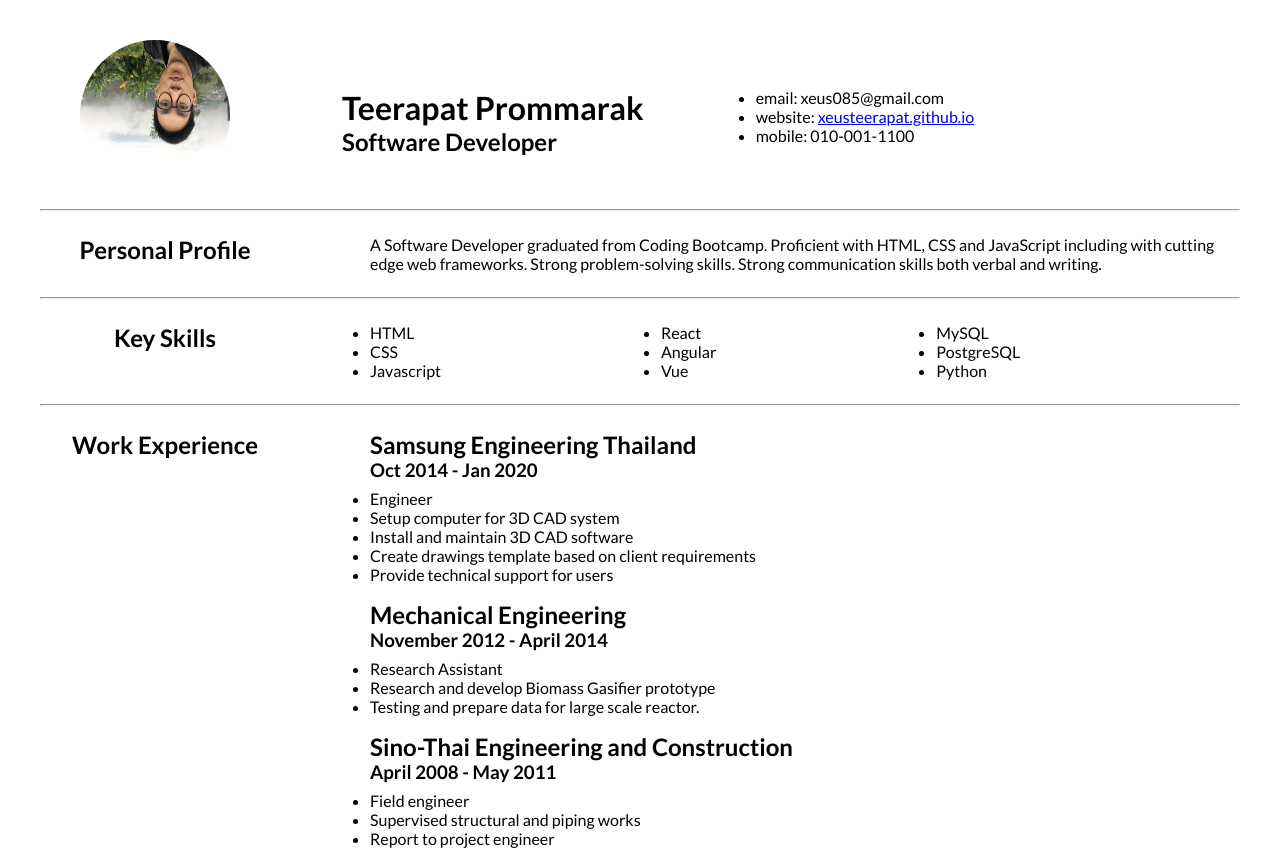
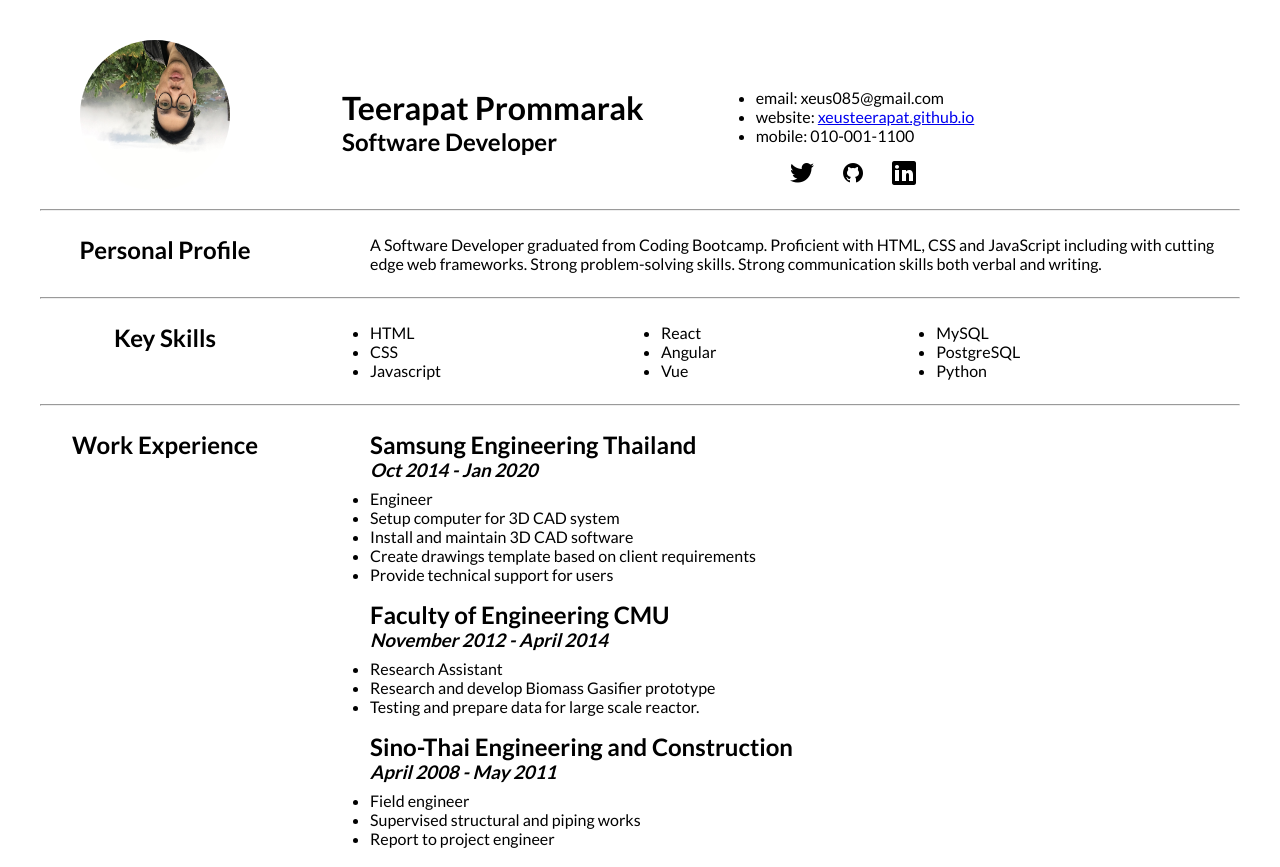
Before and after one commit to xeusteerapat/resume, a plain HTML site: page index.html in a window 1280 px wide. Shown: the top 867 px of the page. Drawn offline with Linux system fonts and the light colour scheme.

Commit message:
add link to social media

```diff
--- a/css/mobile.css
+++ b/css/mobile.css
@@ -18,6 +18,11 @@
   #contact {
     padding: 0 0 1rem 0;
     margin: 0 auto;
+  }
+
+  .social {
+    padding-top: 1rem;
+    text-align: center;
   }
 
   .personal-container {
--- a/css/style.css
+++ b/css/style.css
@@ -46,6 +46,17 @@ body {
   padding-top: 3rem;
 }
 
+.social {
+  padding-top: 1rem;
+  text-align: center;
+}
+
+.social li {
+  list-style: none;
+  display: inline-block;
+  padding-right: 1.5rem;
+}
+
 .personal-container {
   display: flex;
   flex-basis: 300px;
@@ -84,7 +95,7 @@ body {
 
 .duration {
   padding-bottom: 0.5rem;
-  font-size: italic;
+  font-style: italic;
 }
 
 .education-container {
--- a/index.html
+++ b/index.html
@@ -37,6 +37,25 @@
                 >
               </li>
               <li>mobile: 010-001-1100</li>
+            </ul>
+            <ul class="social">
+              <li>
+                <a href="https://twitter.com/xeusteerapat" target="_blank"
+                  ><img src="img/icons8-twitter-24.png" alt="" />
+                </a>
+              </li>
+              <li>
+                <a href="https://github.com/xeusteerapat" target="_blank"
+                  ><img src="img/icons8-github-24.png" alt="" />
+                </a>
+              </li>
+              <li>
+                <a
+                  href="https://www.linkedin.com/in/teerapat-prommarak-44923697/"
+                  target="_blank"
+                  ><img src="img/icons8-linkedin-24.png" alt="" />
+                </a>
+              </li>
             </ul>
           </div>
         </div>
@@ -108,7 +127,7 @@
               <li>Create drawings template based on client requirements</li>
               <li>Provide technical support for users</li>
             </ul>
-            <h2>Mechanical Engineering</h2>
+            <h2>Faculty of Engineering CMU</h2>
             <h3 class="duration">November 2012 - April 2014</h3>
             <ul>
               <li>Research Assistant</li>
```
Also changed, not shown: img/icons8-github-24.png (added), img/icons8-linkedin-24.png (added), img/icons8-twitter-24.png (added).
